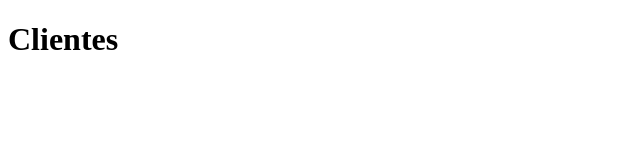
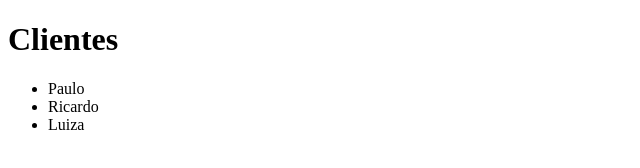
Before and after one commit to LuizaMarreiro/clients, a plain HTML site: page index.html in a window 1280 px wide. Shown: the whole page, without its empty margins (0-640 px from the left). Drawn offline with Linux system fonts and the light colour scheme.

Commit message:
Added clients logic

```diff
--- a/index.html
+++ b/index.html
@@ -4,11 +4,14 @@
     <meta charset="UTF-8">
     <meta http-equiv="X-UA-Compatible" content="IE=edge">
     <meta name="viewport" content="width=device-width, initial-scale=1.0">
-    <title>Clients</title>
+      <title>Clients</title>
 </head>
 <body>
     <div>
       <h1>Clientes</h1>
+      <ul id="Clients">
+      </ul>
     </div>
+    <script type="text/javascript" src="./script.js"></script>
 </body>
 </html>
--- /dev/null
+++ b/script.js
@@ -0,0 +1,28 @@
+const clients = [
+  {
+    name: 'Paulo',
+    email: 'paulo@test.com'
+  },
+  {
+    name: 'Ricardo',
+    email: 'ricardo@test.com'
+  },
+  {
+    name: 'Luiza',
+    email: 'luiza@test.com'
+  }
+]
+
+const list = document.getElementById('Clients');
+
+let index = 0;
+while(index < clients.length) {
+  const client = clients[index];
+  const listItem = document.createElement('li');
+
+  const text = document.createTextNode(client.name);
+  listItem.appendChild(text);
+
+  list.appendChild(listItem);
+  index++;
+}
```
